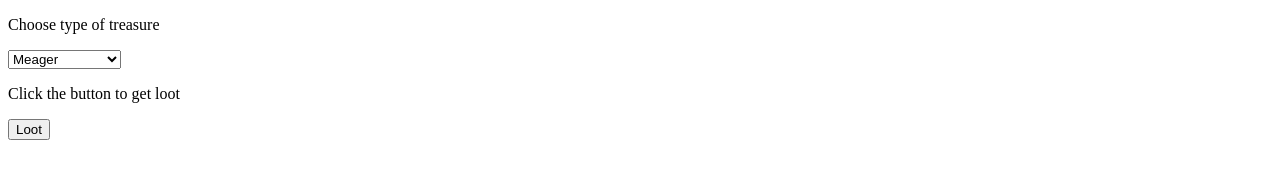
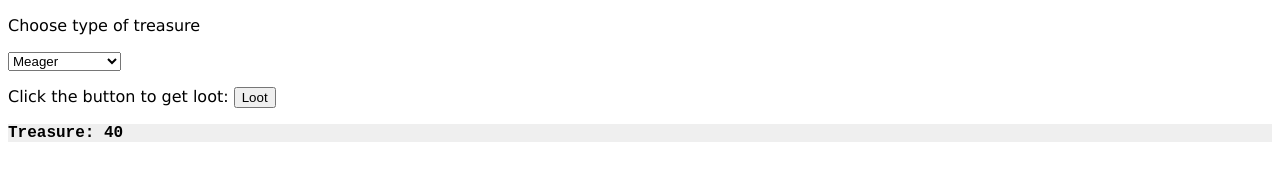
Before and after one commit to vejlin/loot, a plain HTML site: page index.html in a window 1280 px wide. Both pictures are taken after a click on the button "Loot". Drawn offline with Linux system fonts and the light colour scheme.

Commit message:
Style the output a bit better.

```diff
--- a/index.html
+++ b/index.html
@@ -2,6 +2,20 @@
 <html>
 <head>
 	<script type="text/javascript" src="javascripts/Tables.js"></script>
+	<style type="text/css" media="screen">
+	 body {
+	   font: 12pt "Verdana";
+	 }
+	 #output {
+ 	   font: 12pt "Monarco", "Courier New";
+	   color: gray;
+	   background-color: #efefef;
+	 }
+	 #output div:first-child {
+	   color: black;
+	   font-weight: bold;
+	 }
+	</style>
 </head>
 <body>
 	<p>Choose type of treasure</p>
@@ -12,14 +26,19 @@
      	<option value="4">Treasure Trove</option>
 	</select>
 
-<p>Click the button to get loot</p>
+<p>Click the button to get loot: <button onclick="loot(getOption('treasure'))">Loot</button></p>
 
-<button onclick="loot(getOption('treasure'))">Loot</button>
+<div id="output"></div>
+
+
 
 <script>
 function loot(type)
 {
-	treasure(type);
+	var line = document.createElement("div");
+	line.innerHTML = treasure(type).getInfo();
+	var output = document.getElementById("output");
+	output.insertBefore(line, output.firstChild);
 }
 function getOption(optionName) {
 	var e = document.getElementById(optionName);
--- a/javascripts/Tables.js
+++ b/javascripts/Tables.js
@@ -55,7 +55,7 @@ function treasure(type) {
 		magicItem(loot);
 	}
 	loot.money = money;
-	alert(loot.getInfo());
+	return loot;
 }
 
 function magicItem(loot) {
```
